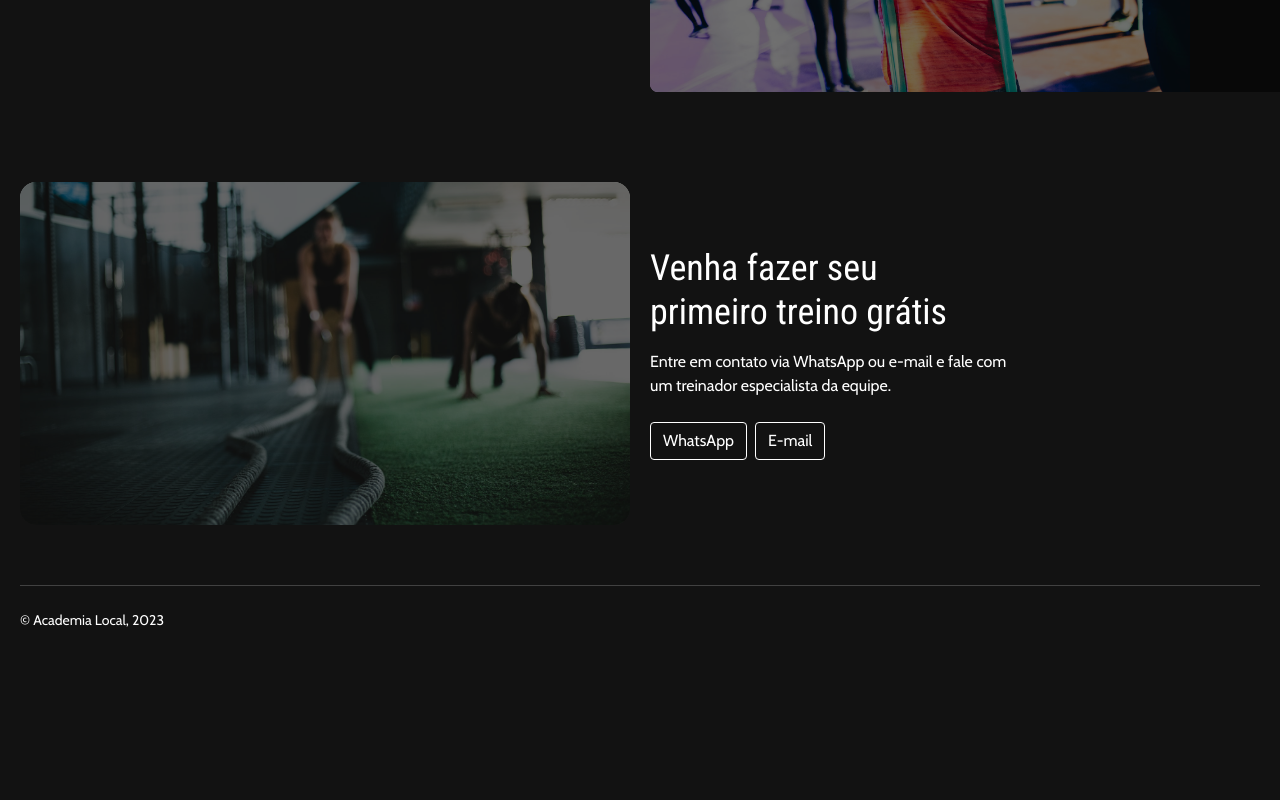
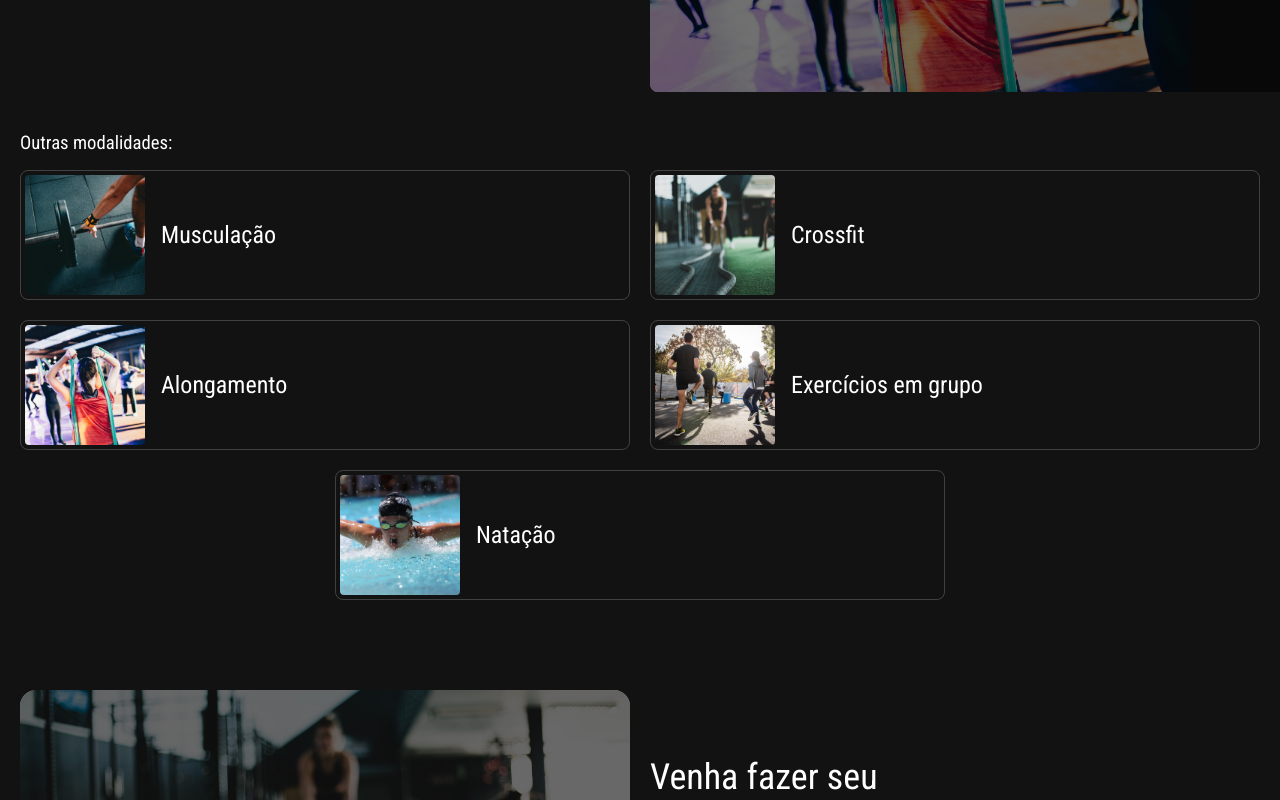
Before and after one commit to artneo7/academialocal, a SvelteKit app: page /modalidades/alongamento in a window 1280 px wide. Shown: the part 388-1188 px from the top of the page. Before the commit the page ends 1043 px from the top, so only its background shows below. Built offline with nearby package versions, Linux system fonts and the light colour scheme.

Commit message:
reutilizar componentes

```diff
--- a/src/lib/Card.svelte
+++ b/src/lib/Card.svelte
@@ -1,11 +1,8 @@
 <script>
-  export let info;
-  import { page } from '$app/stores';
-
-  let archive = $page.route.id;
+  export let info
 </script>
 
-<a href="{archive}/{info.slug}" class="card">
+<a href="/modalidades/{info.slug}" class="card">
   <img src="{info.img}" alt="" width="120" height="120">
   <h2>{info.name}</h2>
 </a>
--- a/src/routes/modalidades/[slug]/+page.svelte
+++ b/src/routes/modalidades/[slug]/+page.svelte
@@ -2,6 +2,7 @@
   import { page } from '$app/stores'
   import { modalidades } from '$lib/stores';
 	import IntroSingle from '$lib/IntroSingle.svelte';
+	import Card from '$lib/Card.svelte';
 
   let modalidade = $page.params.slug;
 
@@ -9,3 +10,28 @@
 </script>
 
 <IntroSingle data={data} />
+
+<section class="related">
+  <div class="related__wrapper wrap">
+    <h3>Outras modalidades:</h3>
+
+    <div class="list">
+      {#each $modalidades as info}
+        <Card info={info} />
+      {/each}
+    </div>
+  </div>
+</section>
+
+<style>
+  .related {
+    margin-top: 40px;
+  }
+  .list {
+    display: flex;
+    flex-wrap: wrap;
+    gap: 20px;
+    justify-content: center;
+    margin-top: 16px;
+  }
+</style>
```
